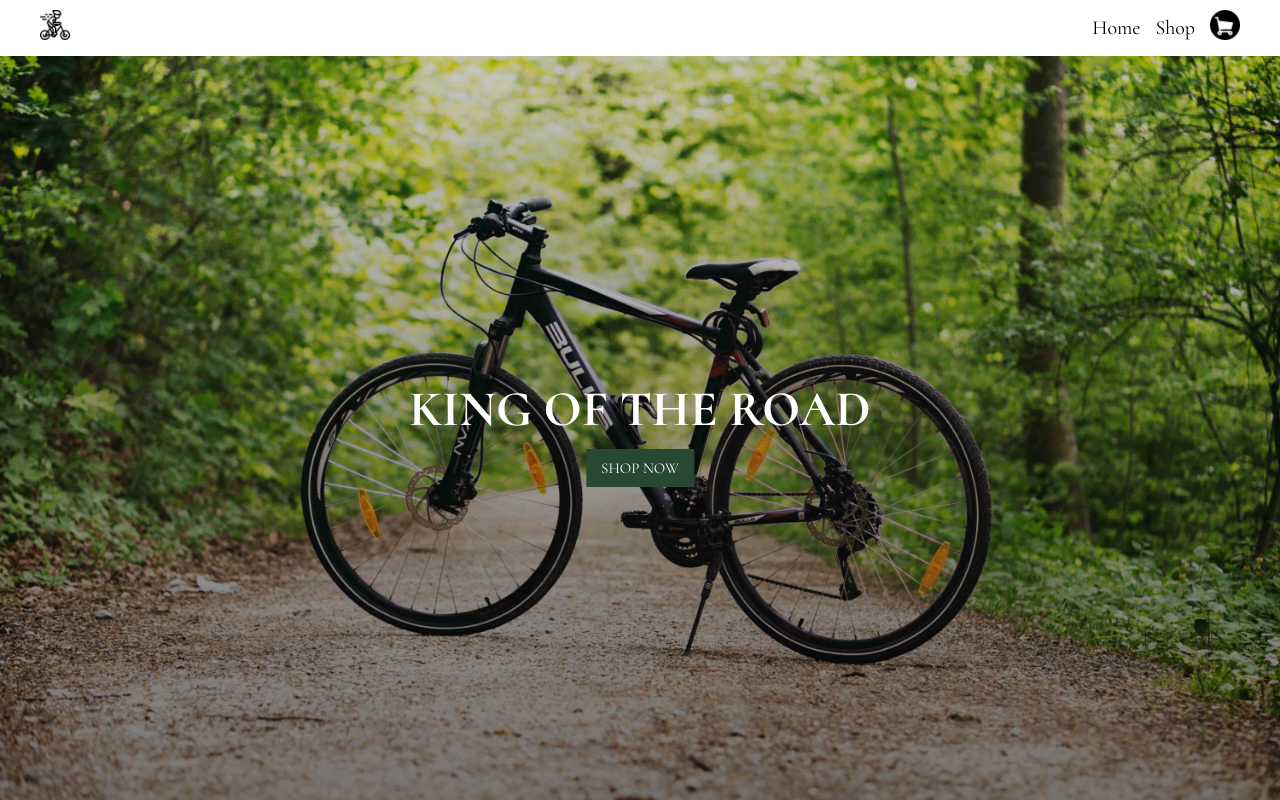
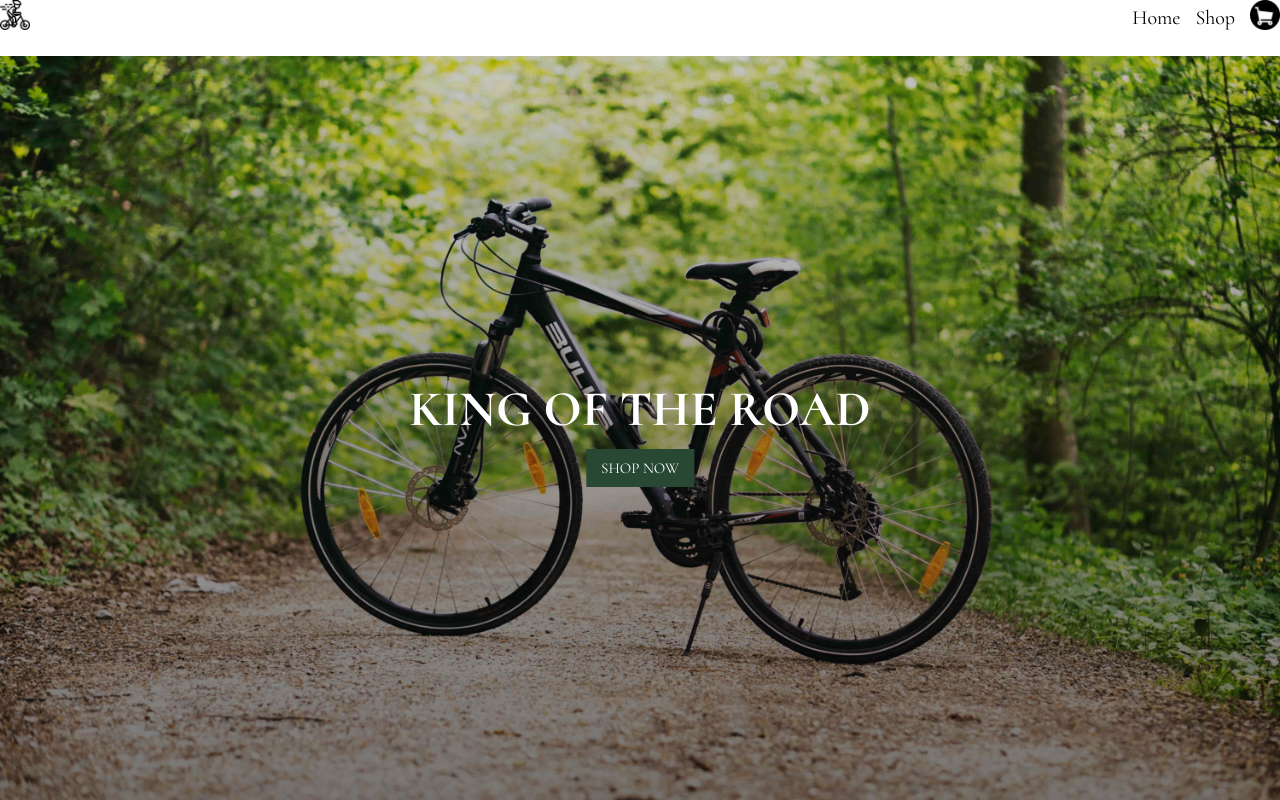
Before and after one commit to Chris1-web/shopping-cart, a React (Create React App) app: page / in a window 1280 px wide. Built offline with nearby package versions, Linux system fonts and the light colour scheme.

Commit message:
make logo clickable

```diff
--- a/src/components/Navigation/Nav.js
+++ b/src/components/Navigation/Nav.js
@@ -5,10 +5,12 @@ import cartLogo from "../images/cart-logo.png";
 
 const Nav = () => {
   return (
-    <nav className="container">
+    <nav>
       <ul>
         <li>
-          <img src={logo} alt="page logo" className="logo" />
+          <Link to="/">
+            <img src={logo} alt="page logo" className="logo" />
+          </Link>
         </li>
         <div className="right">
           <li>
```
